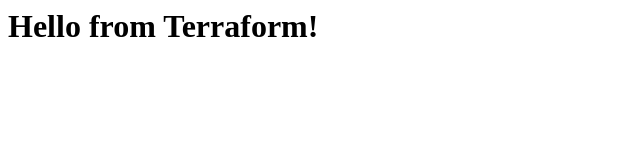
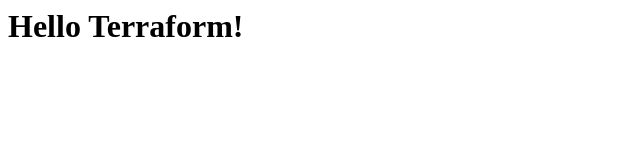
Before and after one commit to xiangshen-dk/terraform-demo, a plain HTML site: page src/index.html in a window 1280 px wide. Shown: the whole page, without its empty margins (0-640 px from the left). Drawn offline with Linux system fonts and the light colour scheme.

```diff
--- a/src/index.html
+++ b/src/index.html
@@ -1 +1 @@
-<h1>Hello from Terraform!</h1>
+<h1>Hello Terraform!</h1>
```
Also changed, not shown: 1 other file.
